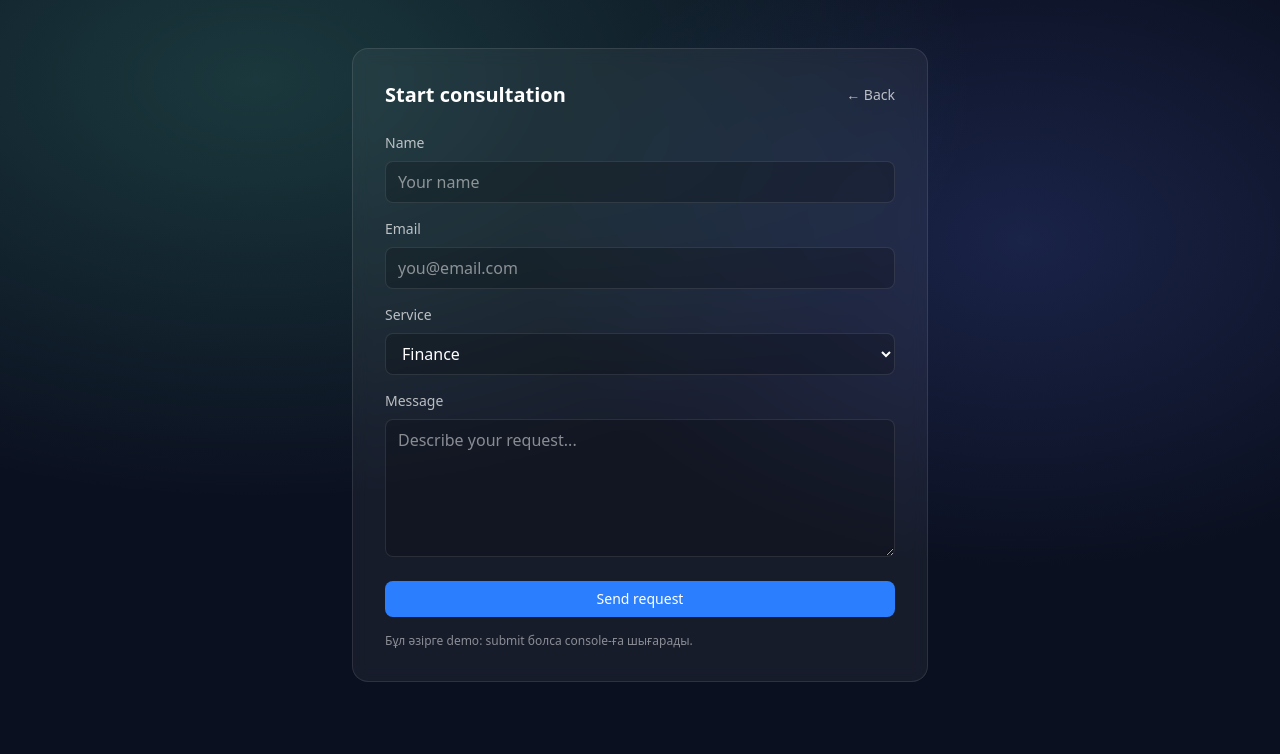
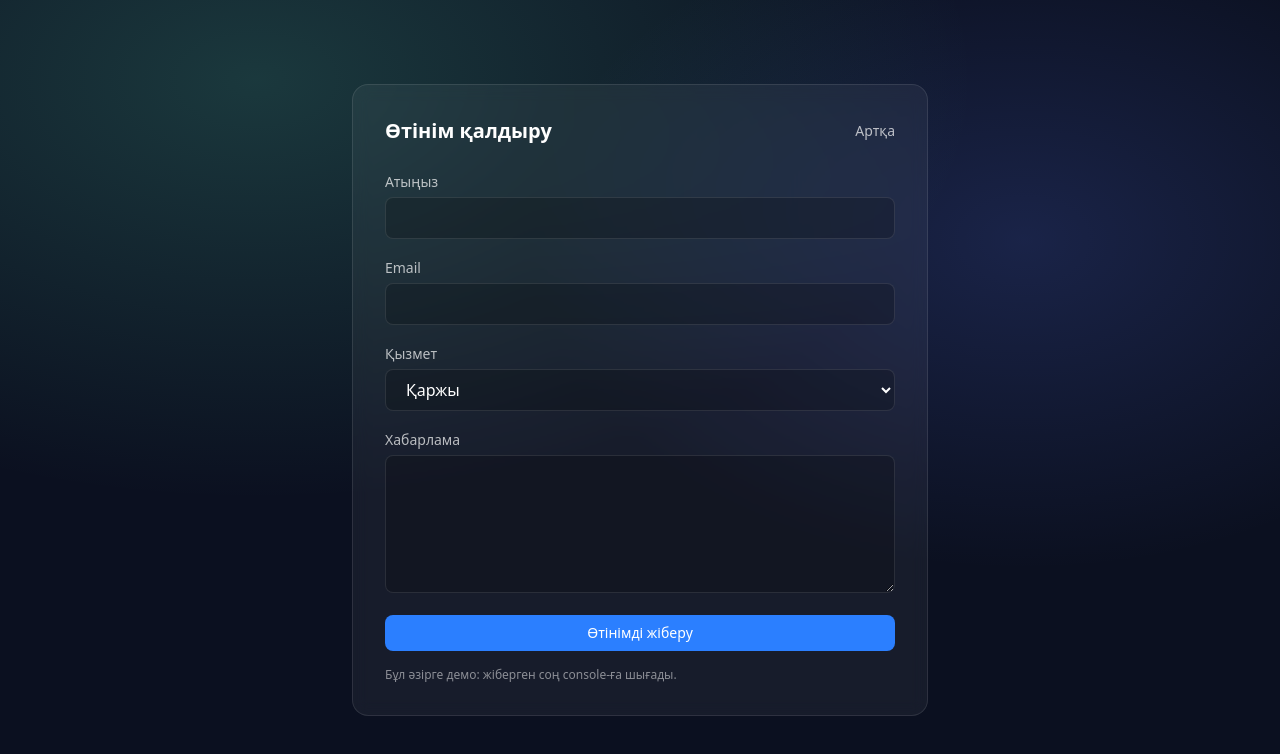
Before and after one commit to GSMProject-Team/finora.kz, a Next.js app: page /request in a window 1280 px wide. Shown: the top 754 px of the page. Built offline with nearby package versions, Linux system fonts and the light colour scheme.

Commit message:
feat: i18n kk/ru/en

```diff
--- a/app/components/Header.tsx
+++ b/app/components/Header.tsx
@@ -1,10 +1,7 @@
-export default function Header() {
+export default function Header({ title }: { title: string }) {
   return (
-    <div className="flex flex-col items-center gap-2">
-      <div className="text-4xl font-semibold tracking-tight text-white">
-        FINORA
-      </div>
-      <div className="text-sm text-white/70">Tech / Finance / Legal platform</div>
-    </div>
+    <h1 className="text-4xl font-semibold tracking-tight text-white">
+      {title}
+    </h1>
   );
 }
--- /dev/null
+++ b/app/components/LanguageSwitch.tsx
@@ -0,0 +1,32 @@
+"use client";
+
+import { useRouter, useSearchParams } from "next/navigation";
+
+export default function LanguageSwitch() {
+  const router = useRouter();
+  const sp = useSearchParams();
+  const lang = sp.get("lang") || "kk";
+
+  function setLang(next: string) {
+    const params = new URLSearchParams(sp.toString());
+    params.set("lang", next);
+    router.push(`?${params.toString()}`);
+  }
+
+  return (
+    <div className="mt-4 flex items-center justify-center gap-2 text-white/70">
+      <span className="text-xs">Lang:</span>
+      {["kk", "ru", "en"].map((l) => (
+        <button
+          key={l}
+          onClick={() => setLang(l)}
+          className={`rounded-md px-2 py-1 text-xs border border-white/10 hover:bg-white/10 ${
+            lang === l ? "bg-white/10 text-white" : ""
+          }`}
+        >
+          {l.toUpperCase()}
+        </button>
+      ))}
+    </div>
+  );
+}
--- /dev/null
+++ b/app/lib/i18n.ts
@@ -0,0 +1,81 @@
+export type Lang = "kk" | "ru" | "en";
+
+export const texts: Record<Lang, any> = {
+  kk: {
+    brand: "FINORA",
+    tagline: "Tech / Finance / Legal platform",
+    cta: "Кеңес алуды бастау",
+    start: "Өтінім қалдыру",
+    back: "Артқа",
+    form: {
+      title: "Өтінім қалдыру",
+      name: "Атыңыз",
+      email: "Email",
+      service: "Қызмет",
+      message: "Хабарлама",
+      send: "Өтінімді жіберу",
+      note: "Бұл әзірге демо: жіберген соң console-ға шығады.",
+      services: {
+        accounting: "Бухгалтерия",
+        finance: "Қаржы",
+        legal: "Құқық",
+      },
+      alert: "Өтінім жіберілді (demo). Console қарап көр.",
+    },
+    langLabel: "Тіл",
+  },
+
+  ru: {
+    brand: "FINORA",
+    tagline: "Tech / Finance / Legal platform",
+    cta: "Начать консультацию",
+    start: "Оставить заявку",
+    back: "Назад",
+    form: {
+      title: "Оставить заявку",
+      name: "Имя",
+      email: "Email",
+      service: "Услуга",
+      message: "Сообщение",
+      send: "Отправить заявку",
+      note: "Пока демо: после submit выводит в console.",
+      services: {
+        accounting: "Бухгалтерия",
+        finance: "Финансы",
+        legal: "Юридические услуги",
+      },
+      alert: "Заявка отправлена (demo). Проверь console.",
+    },
+    langLabel: "Язык",
+  },
+
+  en: {
+    brand: "FINORA",
+    tagline: "Tech / Finance / Legal platform",
+    cta: "Start consultation",
+    start: "Send request",
+    back: "Back",
+    form: {
+      title: "Send request",
+      name: "Name",
+      email: "Email",
+      service: "Service",
+      message: "Message",
+      send: "Send request",
+      note: "Demo only: on submit it logs to console.",
+      services: {
+        accounting: "Accounting",
+        finance: "Finance",
+        legal: "Legal",
+      },
+      alert: "Request sent (demo). Check console.",
+    },
+    langLabel: "Language",
+  },
+};
+
+export function getLang(raw?: string): Lang {
+  const v = (raw || "").toLowerCase();
+  if (v === "kk" || v === "ru" || v === "en") return v;
+  return "kk"; // дефолт өзің қалайсың, мен kk қойдым
+}
--- a/app/page.tsx
+++ b/app/page.tsx
@@ -1,20 +1,32 @@
+import Header from "./components/Header";
+import LanguageSwitch from "./components/LanguageSwitch";
 import Link from "next/link";
-import Header from "./components/Header";
+import { getLang, texts } from "./lib/i18n";
 
-export default function Home() {
+export default function Home({
+  searchParams,
+}: {
+  searchParams?: { lang?: string };
+}) {
+  const lang = getLang(searchParams?.lang);
+  const t = texts[lang];
+
   return (
-    <main className="min-h-screen flex items-center justify-center px-6">
-      <div className="w-full max-w-md rounded-2xl border border-white/10 bg-white/5 backdrop-blur px-10 py-10 text-center shadow-[0_0_0_1px_rgba(255,255,255,0.06)]">
-        <Header />
+    <main className="min-h-screen flex items-center justify-center">
+      <div className="rounded-2xl border border-white/10 bg-white/5 backdrop-blur px-10 py-8 text-center">
+        <Header title={t.brand} />
+        <p className="mt-2 text-white/70">{t.tagline}</p>
 
-        <div className="mt-8">
+        <div className="mt-6 flex items-center justify-center gap-3">
           <Link
-            href="/request"
-            className="inline-flex items-center justify-center rounded-lg bg-blue-500 px-5 py-2 text-sm font-medium text-white hover:bg-blue-600 transition"
+            href={`/request?lang=${lang}`}
+            className="rounded-lg bg-blue-500 px-5 py-2 text-sm font-medium text-white hover:bg-blue-600"
           >
-            Start consultation
+            {t.cta}
           </Link>
         </div>
+
+        <LanguageSwitch />
       </div>
     </main>
   );
--- a/app/request/page.tsx
+++ b/app/request/page.tsx
@@ -1,97 +1,82 @@
 "use client";
 
-import { useState } from "react";
 import Link from "next/link";
+import { useSearchParams } from "next/navigation";
+import { getLang, texts } from "../lib/i18n";
 
 export default function RequestPage() {
-  const [form, setForm] = useState({
-    name: "",
-    email: "",
-    service: "Finance",
-    message: "",
-  });
+  const sp = useSearchParams();
+  const lang = getLang(sp.get("lang") || undefined);
+  const t = texts[lang];
 
-  function onChange(
-    e: React.ChangeEvent<HTMLInputElement | HTMLSelectElement | HTMLTextAreaElement>
-  ) {
-    setForm((p) => ({ ...p, [e.target.name]: e.target.value }));
-  }
-
-  function onSubmit(e: React.FormEvent) {
+  function onSubmit(e: React.FormEvent<HTMLFormElement>) {
     e.preventDefault();
-    console.log("REQUEST:", form);
-    alert("Request sent (demo). Check console.");
+    const fd = new FormData(e.currentTarget);
+    const data = Object.fromEntries(fd.entries());
+    console.log("REQUEST (demo):", data);
+    alert(t.form.alert);
   }
 
   return (
-    <main className="min-h-screen px-6 py-12">
-      <div className="mx-auto w-full max-w-xl rounded-2xl border border-white/10 bg-white/5 backdrop-blur p-8">
-        <div className="flex items-center justify-between gap-4">
-          <h1 className="text-xl font-semibold text-white">Start consultation</h1>
-          <Link href="/" className="text-sm text-white/70 hover:text-white">
-            ← Back
+    <main className="min-h-screen flex items-center justify-center px-6">
+      <div className="w-full max-w-xl rounded-2xl border border-white/10 bg-white/5 backdrop-blur p-8 text-white">
+        <div className="flex items-center justify-between">
+          <h1 className="text-xl font-semibold">{t.form.title}</h1>
+          <Link
+            href={`/?lang=${lang}`}
+            className="text-sm text-white/70 hover:text-white"
+          >
+            {t.back}
           </Link>
         </div>
 
-        <form onSubmit={onSubmit} className="mt-6 grid gap-4">
-          <div className="grid gap-2">
-            <label className="text-sm text-white/70">Name</label>
+        <form onSubmit={onSubmit} className="mt-6 space-y-4">
+          <div>
+            <label className="text-sm text-white/70">{t.form.name}</label>
             <input
               name="name"
-              value={form.name}
-              onChange={onChange}
-              placeholder="Your name"
-              className="rounded-lg border border-white/10 bg-black/20 px-3 py-2 text-white outline-none focus:border-white/20"
+              required
+              className="mt-1 w-full rounded-lg bg-black/20 border border-white/10 px-4 py-2 outline-none focus:border-white/30"
             />
           </div>
 
-          <div className="grid gap-2">
-            <label className="text-sm text-white/70">Email</label>
+          <div>
+            <label className="text-sm text-white/70">{t.form.email}</label>
             <input
               name="email"
-              value={form.email}
-              onChange={onChange}
-              placeholder="you@email.com"
-              className="rounded-lg border border-white/10 bg-black/20 px-3 py-2 text-white outline-none focus:border-white/20"
+              type="email"
+              required
+              className="mt-1 w-full rounded-lg bg-black/20 border border-white/10 px-4 py-2 outline-none focus:border-white/30"
             />
           </div>
 
-          <div className="grid gap-2">
-            <label className="text-sm text-white/70">Service</label>
+          <div>
+            <label className="text-sm text-white/70">{t.form.service}</label>
             <select
               name="service"
-              value={form.service}
-              onChange={onChange}
-              className="rounded-lg border border-white/10 bg-black/20 px-3 py-2 text-white outline-none focus:border-white/20"
+              className="mt-1 w-full rounded-lg bg-black/20 border border-white/10 px-4 py-2 outline-none focus:border-white/30"
+              defaultValue="finance"
             >
-              <option className="bg-slate-900">Finance</option>
-              <option className="bg-slate-900">Legal</option>
-              <option className="bg-slate-900">Accounting</option>
+              <option value="accounting">{t.form.services.accounting}</option>
+              <option value="finance">{t.form.services.finance}</option>
+              <option value="legal">{t.form.services.legal}</option>
             </select>
           </div>
 
-          <div className="grid gap-2">
-            <label className="text-sm text-white/70">Message</label>
+          <div>
+            <label className="text-sm text-white/70">{t.form.message}</label>
             <textarea
               name="message"
-              value={form.message}
-              onChange={onChange}
-              placeholder="Describe your request..."
               rows={5}
-              className="rounded-lg border border-white/10 bg-black/20 px-3 py-2 text-white outline-none focus:border-white/20"
+              className="mt-1 w-full rounded-lg bg-black/20 border border-white/10 px-4 py-2 outline-none focus:border-white/30"
             />
           </div>
 
-          <button
-            type="submit"
-            className="mt-2 inline-flex items-center justify-center rounded-lg bg-blue-500 px-5 py-2 text-sm font-medium text-white hover:bg-blue-600 transition"
-          >
-            Send request
+          <button className="w-full rounded-lg bg-blue-500 px-5 py-2 text-sm font-medium text-white hover:bg-blue-600">
+            {t.form.send}
           </button>
 
-          <p className="text-xs text-white/50">
-            Бұл әзірге demo: submit болса console-ға шығарады.
-          </p>
+          <p className="text-xs text-white/50">{t.form.note}</p>
         </form>
       </div>
     </main>
```
